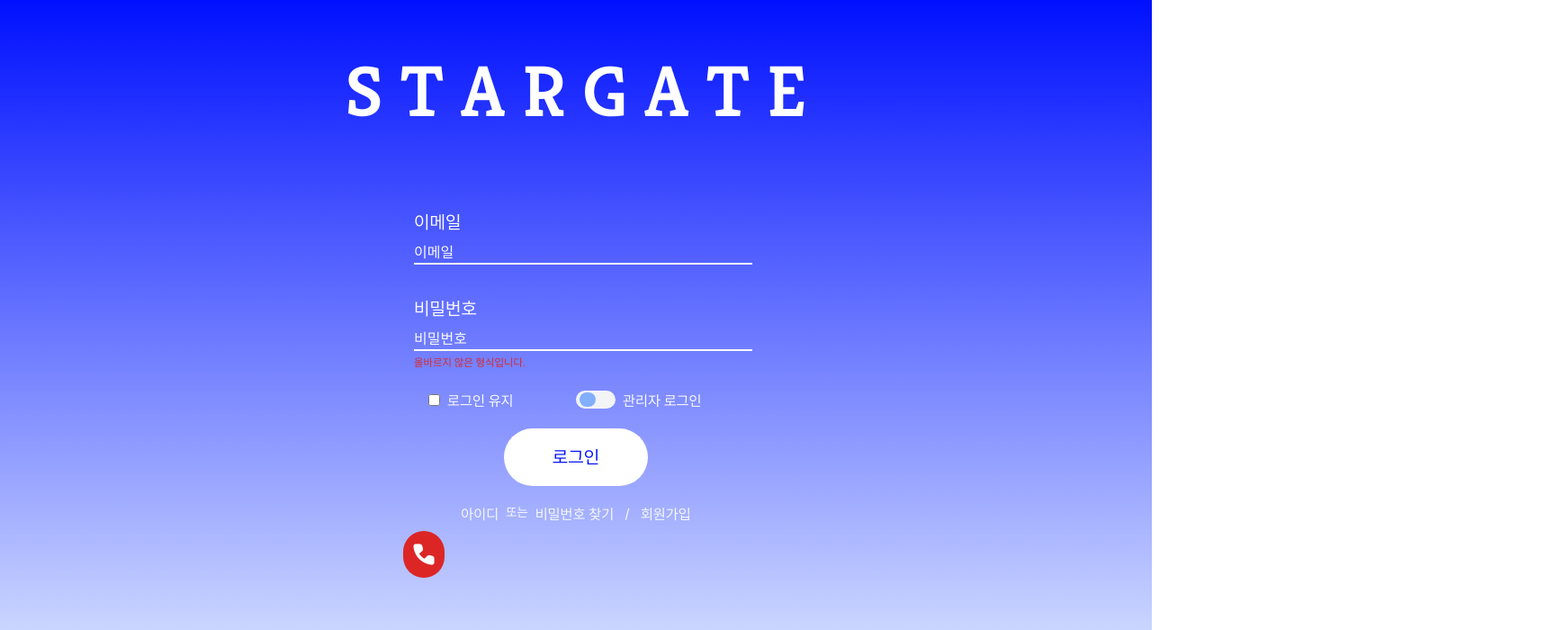
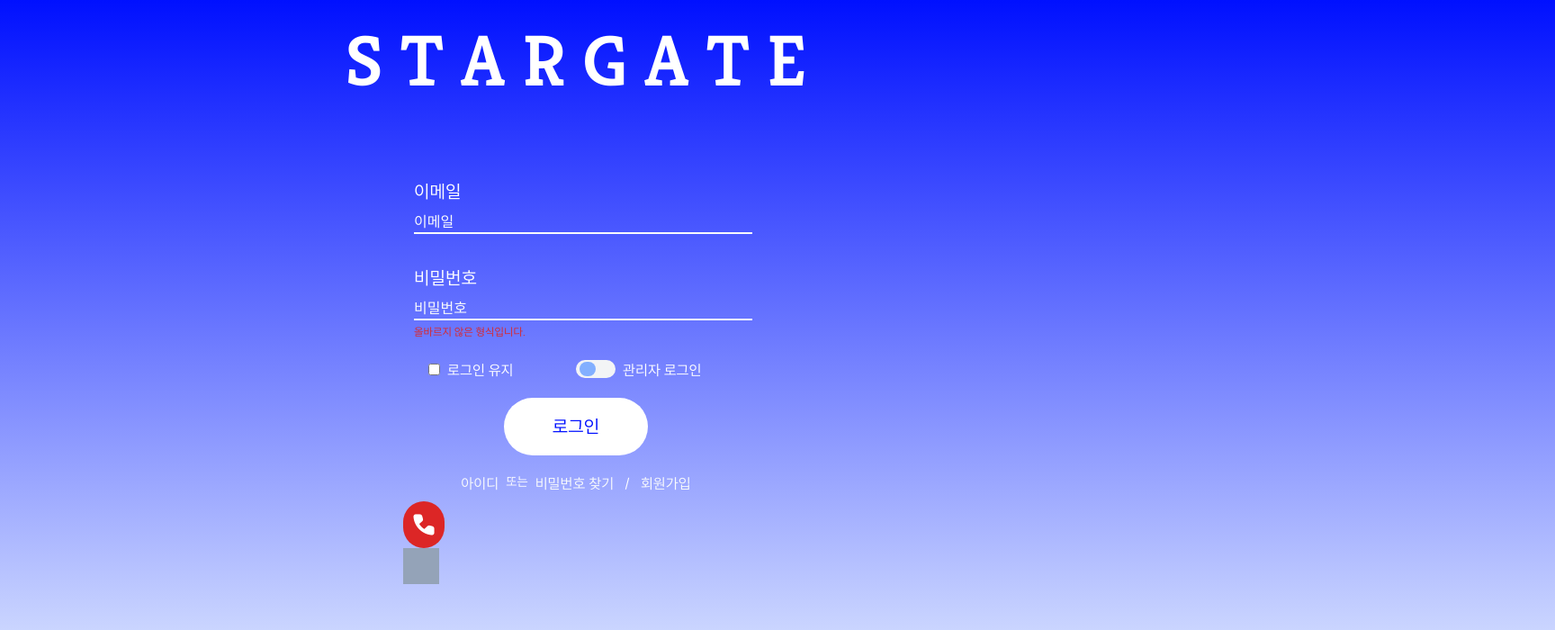
Before and after one commit to l0u0h0/stargate, a React (Vite) app in the folder Stargate-Fe/: page / in a window 1280 px wide. Shown: the top 700 px of the page at 90% size, 1728 px wide, since content can reach past the window. Built offline with nearby package versions, Linux system fonts and the light colour scheme.

Commit message:
Feature: DragEvent_ing

```diff
--- a/Stargate-Fe/src/atoms/video/NotepadComponent.tsx
+++ b/Stargate-Fe/src/atoms/video/NotepadComponent.tsx
@@ -1,19 +1,104 @@
-// import React, { useState, useRef } from "react";
+import React, { useState, useRef } from 'react';
 
-// const NotepadComponent = () => {
-//   const containerRef = useRef<HTMLDivElement>(null);
-//   const dragComponentRef = useRef<HTMLDivElement>(null);
-//   const [origin, setOrigin] = useState({ x: 0, })
+const NotepadComponent = () => {
+  const containerRef = useRef<HTMLDivElement>(null);
+  const dragComponentRef = useRef<HTMLDivElement>(null);
+  const [origin, setOrigin] = useState({ x: 0, y: 0 });
+  const [client, setClient] = useState({ x: 0, y: 0 });
+  const [pos, setPos] = useState({ left: 0, top: 0 });
 
-//   return (
-//     <div className="container" ref={containerRef}>
-//       <div className="drag-component" ref={dragComponent} draggable>
-//       <textarea className="bg-yellow-200 resize">
-//         hi
-//       </textarea>
-//     </div>
-//     </div>
-//   );
-// }
+  const isInsideDragArea = (e: React.DragEvent<HTMLElement>) => {
+    const left = (e.target instanceof HTMLElement) ? e.target.offsetLeft : 0;
+    const top = (e.target instanceof HTMLElement) ? e.target.offsetTop : 0;
+    const bottom = (e.target instanceof HTMLElement) ? top + e.target.offsetHeight : 0;
+    const right = (e.target instanceof HTMLElement) ? left + e.target.offsetWidth : 0;
 
-// export default NotepadComponent;
+    console.log(containerRef.current?.offsetWidth)
+
+    console.log(left, top, bottom, right);
+
+    const containerLeft = containerRef.current?.offsetLeft != undefined ? containerRef.current?.offsetLeft : 0;
+    const containerTop = containerRef.current?.offsetTop != undefined ? containerRef.current?.offsetTop : 0;
+    const containerBottom = containerRef.current?.offsetHeight != undefined ? containerTop - containerRef.current?.offsetHeight : containerTop + 0;
+    const containerRight = containerRef.current?.offsetWidth != undefined ? containerLeft + containerRef.current?.offsetWidth : containerLeft + 0;
+
+    console.log({ containerLeft, containerTop, containerBottom, containerRight })
+
+    if (left < containerLeft || top > containerTop || bottom < containerBottom || right > containerRight) return false;
+    return true;
+  }
+
+  const dragHandler = (e: React.DragEvent<HTMLElement>) => {
+    const posTemp = { ...pos };
+    posTemp['left'] = (e.target instanceof HTMLElement) ? e.target.offsetLeft + e.clientX - client.x : 0;
+    posTemp['top'] = (e.target instanceof HTMLElement) ? e.target.offsetTop + e.clientY - client.y : 0;
+
+    setPos(posTemp);
+
+    const clientPosTemp = { ...client };
+    clientPosTemp['x'] = e.clientX;
+    clientPosTemp['y'] = e.clientY;
+
+    setClient(clientPosTemp);
+  }
+
+  const dragStartHandler = (e: React.DragEvent<HTMLDivElement>) => {
+    const blankCanvas = document.createElement('canvas');
+    blankCanvas.classList.add('canvas');
+    e.dataTransfer.setDragImage(blankCanvas, 0, 0);
+    document.body.appendChild(blankCanvas);
+    e.dataTransfer.effectAllowed = 'move';
+    const originPosTemp = { ...origin };
+    originPosTemp['x'] = (e.target instanceof HTMLElement) ? e.target.offsetLeft : 0;
+    originPosTemp['y'] = (e.target instanceof HTMLElement) ? e.target.offsetTop : 0;
+    console.log('originPosTemp: ', originPosTemp);
+    setOrigin(originPosTemp);
+
+    const clientPosTemp = { ...client };
+    clientPosTemp['x'] = e.clientX;
+    clientPosTemp['y'] = e.clientY;
+    setClient(clientPosTemp);
+    console.log('clientPosTemp: ', clientPosTemp);
+  }
+
+  const dragOverHandler = (e: React.DragEvent<HTMLElement>) => {
+    e.preventDefault();
+  }
+
+  const dragEndHandler = (e: React.DragEvent<HTMLElement>) => {
+    if (isInsideDragArea(e)) {
+      const posTemp = { ...pos };
+      posTemp['left'] = origin.x;
+      posTemp['top'] = origin.y;
+      setPos(posTemp);
+    } else {
+      console.log(pos);
+    }
+
+    const canvases = document.getElementsByClassName('canvas');
+    for (let i = 0; i < canvases.length; i++) {
+      const canvas = canvases[i];
+      canvas.parentNode?.removeChild(canvas);
+    }
+    document.body.removeAttribute('style');
+  }
+
+  return (
+    <div className="container w-screen h-screen z-50" ref={containerRef}>
+      <div
+        className="drag-component w-10 h-10 bg-slate-400"
+        ref={dragComponentRef}
+        draggable
+        onDrag={(e) => dragHandler(e)}
+        onDragStart={(e) => dragStartHandler(e)}
+        onDragOver={(e) => dragOverHandler(e)}
+        onDragEnd={(e) => dragEndHandler(e)}
+        style={{ left: pos.left, top: pos.top }}
+      >
+        {/* <textarea className="bg-yellow-200 resize">hi</textarea> */}
+      </div>
+    </div>
+  );
+};
+
+export default NotepadComponent;
--- a/Stargate-Fe/src/organisms/auth/SignInComponent.tsx
+++ b/Stargate-Fe/src/organisms/auth/SignInComponent.tsx
@@ -149,7 +149,7 @@ const SignInComponent = () => {
         </div>
       </div>
       <EndCallButton />
-      {/* <NotepadComponent /> */}
+      <NotepadComponent />
     </div>
   );
 };
```
